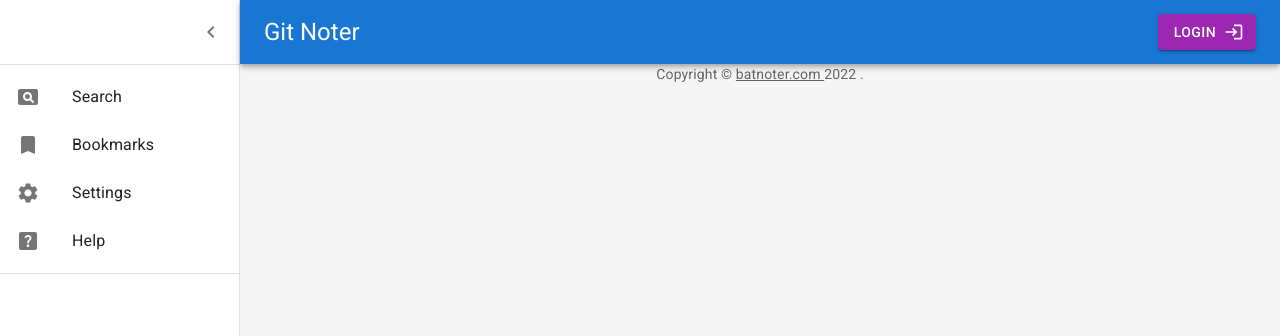
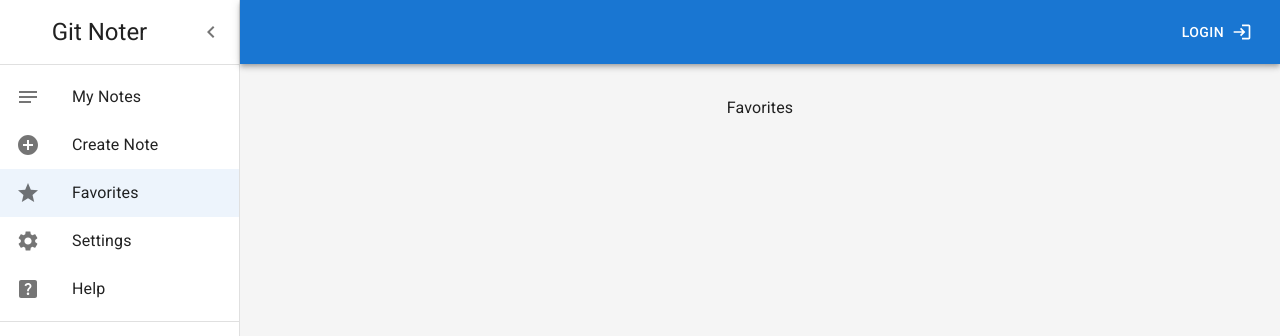
Before and after one commit to Vincent04049/MUI, a React (Create React App) app: page /favorites in a window 1280 px wide. Shown: the top 336 px of the page. Built offline with nearby package versions, Linux system fonts and the light colour scheme.

Commit message:
Setup react router

```diff
--- a/package.json
+++ b/package.json
@@ -20,6 +20,7 @@
     "react": "^17.0.2",
     "react-dom": "^17.0.2",
     "react-redux": "^7.2.6",
+    "react-router-dom": "^6.2.2",
     "react-scripts": "5.0.0",
     "sass": "^1.49.9",
     "typescript": "~4.1.5"
--- a/src/App.tsx
+++ b/src/App.tsx
@@ -1,11 +1,14 @@
 import React from 'react';
+import { BrowserRouter } from 'react-router-dom';
 import './App.scss';
 import Main from './components/Main';
 
 function App() {
   return (
     <div className="App">
-      <Main />
+      <BrowserRouter>
+        <Main />
+      </BrowserRouter>
     </div>
   );
 }
--- a/src/components/AppBar.tsx
+++ b/src/components/AppBar.tsx
@@ -1,10 +1,10 @@
-import { Login, Logout, Menu } from '@mui/icons-material'
-import { Toolbar, IconButton, Typography, Button, styled, Avatar } from '@mui/material'
+import { Login as LoginIcon, Menu as MenuIcon } from '@mui/icons-material';
+import { Avatar, Box, Button, CircularProgress, IconButton, Menu, MenuItem, styled, Toolbar } from '@mui/material';
 import MuiAppBar, { AppBarProps as MuiAppBarProps } from '@mui/material/AppBar';
+import React from 'react';
+import { User, UserStatus } from '../reducer/user/userSlice';
+import { DRAWER_WIDTH } from './AppDrawer';
 
-import React from 'react'
-import { User } from '../reducer/user/userSlice';
-import { DRAWER_WIDTH } from './AppDrawer';
 
 interface AppBarProps extends MuiAppBarProps {
   open?: boolean;
@@ -12,56 +12,56 @@ interface AppBarProps extends MuiAppBarProps {
 
 interface Props {
   user: User | null
-  logoutHandler: () => void
+  userStatus: UserStatus
+  setUserStatus: (userStatus: UserStatus) => void
+  handleLogout: () => void
   isOpen: boolean
   toggleDrawer: (isOpen: boolean) => void
 }
 
-const AppBarComponent = styled(MuiAppBar, {
-  shouldForwardProp: (prop) => prop !== 'open',
-})<AppBarProps>(({ theme, open }) => ({
-  zIndex: theme.zIndex.drawer + 1,
-  transition: theme.transitions.create(['width', 'margin'], {
+const AppBarComponent = styled(MuiAppBar, { shouldForwardProp: (prop) => prop !== 'open' })<AppBarProps>(({ theme, open }) => ({
+  zIndex: theme.zIndex.drawer + 1, transition: theme.transitions.create(['width', 'margin'], {
     easing: theme.transitions.easing.sharp,
     duration: theme.transitions.duration.leavingScreen,
-  }),
-  ...(open && {
-    marginLeft: DRAWER_WIDTH,
-    width: `calc(100% - ${DRAWER_WIDTH}px)`,
+  }), ...(open && {
+    marginLeft: DRAWER_WIDTH, width: `calc(100% - ${DRAWER_WIDTH}px)`,
     transition: theme.transitions.create(['width', 'margin'], {
-      easing: theme.transitions.easing.sharp,
-      duration: theme.transitions.duration.enteringScreen,
+      easing: theme.transitions.easing.sharp, duration: theme.transitions.duration.enteringScreen,
     }),
   }),
 }));
 
-const AppBar: React.FC<Props> = ({ user, logoutHandler, isOpen, toggleDrawer }) => {
-  return (
-    <AppBarComponent position="absolute" open={isOpen}>
-      <Toolbar
-        sx={{
-          pr: '24px', // keep right padding when drawer closed
-        }}>
+const AppBar: React.FC<Props> = ({ user, userStatus, setUserStatus, handleLogout, isOpen, toggleDrawer }) => {
+  const isLoading = userStatus === UserStatus.LOADING
+  const [anchorEl, setAnchorEl] = React.useState<null | HTMLElement>(null);
+
+  const handleMenu = (event: React.MouseEvent<HTMLElement>) => {
+    setAnchorEl(event.currentTarget);
+  };
+
+  const handleClose = () => {
+    setAnchorEl(null);
+  };
+
+  return (<AppBarComponent position="absolute" open={isOpen}>
+    <Toolbar sx={{ pr: '24px', /* keep right padding when drawer closed */ }}>
       <IconButton edge="start" color="inherit" aria-label="open drawer" onClick={() => toggleDrawer(isOpen)}
-          sx={{
-            marginRight: '36px',
-            ...(isOpen && { display: 'none' }),
-          }}>
-          <Menu />
+        sx={{ marginRight: '36px', ...(isOpen && { display: 'none' }), }}>
+        <MenuIcon />
       </IconButton>
-        <Typography align="left" component="h1" variant="h5" color="inherit" noWrap sx={{ flexGrow: 1 }}>
-          Git Noter
-        </Typography>
-        {user == null ?
-          <Button variant="contained" color="secondary" href="/api/v1/oauth2/login/github" endIcon={<Login />}>
-            Login
-          </Button>
+      <Box sx={{ flexGrow: 1 }}></Box> {user == null ?
+        (!isLoading ? <Button color="inherit" href="/api/v1/oauth2/login/github" endIcon={<LoginIcon />}
+          onClick={() => setUserStatus(UserStatus.LOADING)}>Login</Button> :
+          <CircularProgress color="inherit" />)
         :
         <>
-            <Avatar sx={{ mx: 2 }} alt={user.name} src={user.avatar_url}></Avatar>
-            <Button variant="contained" color="secondary" onClick={() => logoutHandler()} endIcon={<Logout />}>
-              Logout
-            </Button>
+          <Avatar onClick={handleMenu} alt={user.name} src={user.avatar_url} sx={{ "cursor": "pointer" }}></Avatar>
+          <Menu autoFocus={false} sx={{ mt: '45px' }} id="menu-appbar" anchorEl={anchorEl} anchorOrigin={{
+            vertical: 'top', horizontal: 'right'
+          }} transformOrigin={{ vertical: 'top', horizontal: 'right', }} open={Boolean(anchorEl)} onClose={handleClose}>
+            <MenuItem onClick={handleClose}>Profile</MenuItem>
+            <MenuItem onClick={handleLogout}>Logout</MenuItem>
+          </Menu>
         </>
       }
     </Toolbar>
--- a/src/components/AppDrawer.tsx
+++ b/src/components/AppDrawer.tsx
@@ -1,7 +1,13 @@
-import { Bookmark, ChevronLeft, HelpCenter, Pageview, Settings } from '@mui/icons-material';
-import { Divider, IconButton, List, ListItemButton, ListItemIcon, ListItemText, styled, Toolbar } from '@mui/material';
+import AddCircleIcon from '@mui/icons-material/AddCircle';
+import ChevronLeftIcon from '@mui/icons-material/ChevronLeft';
+import HelpCenterIcon from '@mui/icons-material/HelpCenter';
+import NotesIcon from '@mui/icons-material/Notes';
+import SettingsIcon from '@mui/icons-material/Settings';
+import StarIcon from '@mui/icons-material/Star';
+import { Divider, IconButton, List, ListItemButton, ListItemIcon, ListItemText, styled, Toolbar, Typography } from '@mui/material';
 import MuiDrawer from '@mui/material/Drawer';
 import React from 'react';
+import { Link, useLocation } from 'react-router-dom';
 import { User } from '../reducer/user/userSlice';
 
 
@@ -39,17 +45,22 @@ const Drawer = styled(MuiDrawer, { shouldForwardProp: (prop) => prop !== 'open'
 );
 
 const AppDrawer: React.FC<Props> = ({ isOpen, toggleDrawer }) => {
+  const { pathname } = useLocation();
   return (
     <Drawer variant="permanent" open={isOpen}>
       <Toolbar sx={{ display: 'flex', alignItems: 'center', justifyContent: 'flex-end', px: [1], }} >
-        <IconButton onClick={() => toggleDrawer(isOpen)}> <ChevronLeft /> </IconButton>
+        <Typography component="h1" variant="h5" color="inherit" noWrap sx={{ flexGrow: 1 }}>
+          Git Noter
+        </Typography>
+        <IconButton onClick={() => toggleDrawer(isOpen)}> <ChevronLeftIcon /> </IconButton>
       </Toolbar>
       <Divider />
       <List component="nav">
-        <ListItemButton> <ListItemIcon> <Pageview /> </ListItemIcon> <ListItemText primary="Search" /> </ListItemButton>
-        <ListItemButton> <ListItemIcon> <Bookmark /> </ListItemIcon> <ListItemText primary="Bookmarks" /> </ListItemButton>
-        <ListItemButton> <ListItemIcon> <Settings /> </ListItemIcon> <ListItemText primary="Settings" /> </ListItemButton>
-        <ListItemButton> <ListItemIcon> <HelpCenter /> </ListItemIcon> <ListItemText primary="Help" /> </ListItemButton>
+        <ListItemButton component={Link} to={"/"} selected={pathname === '/'}> <ListItemIcon> <NotesIcon /> </ListItemIcon><ListItemText primary="My Notes" /></ListItemButton>
+        <ListItemButton component={Link} to={"/new"} selected={pathname === '/new'}> <ListItemIcon> <AddCircleIcon /> </ListItemIcon><ListItemText primary="Create Note" /></ListItemButton>
+        <ListItemButton component={Link} to={"/favorites"} selected={pathname === '/favorites'}> <ListItemIcon> <StarIcon /> </ListItemIcon> <ListItemText primary="Favorites" /> </ListItemButton>
+        <ListItemButton component={Link} to={"/settings"} selected={pathname === '/settings'}> <ListItemIcon> <SettingsIcon /> </ListItemIcon><ListItemText primary="Settings" /></ListItemButton>
+        <ListItemButton component={Link} to={"/help"} selected={pathname === '/help'}> <ListItemIcon> <HelpCenterIcon /> </ListItemIcon> <ListItemText primary="Help" /> </ListItemButton>
         <Divider sx={{ my: 1 }} />
       </List>
     </Drawer>
--- /dev/null
+++ b/src/components/Editor.tsx
@@ -0,0 +1,7 @@
+import React from 'react'
+
+export const Editor = () => {
+  return (
+    <div>Editor</div>
+  )
+}
--- /dev/null
+++ b/src/components/Favorites.tsx
@@ -0,0 +1,7 @@
+import React from 'react'
+
+export const Favorites = () => {
+  return (
+    <div>Favorites</div>
+  )
+}
--- /dev/null
+++ b/src/components/Finder.tsx
@@ -0,0 +1,7 @@
+import React from 'react'
+
+export const Finder = () => {
+  return (
+    <div>Finder</div>
+  )
+}
--- a/src/components/Main.tsx
+++ b/src/components/Main.tsx
@@ -1,17 +1,21 @@
+
+import { Toolbar } from '@mui/material';
 import Box from '@mui/material/Box';
 import Container from '@mui/material/Container';
 import CssBaseline from '@mui/material/CssBaseline';
-import Link from '@mui/material/Link';
 import { createTheme, ThemeProvider } from '@mui/material/styles';
-import Typography from '@mui/material/Typography';
 import * as React from 'react';
 import { useEffect } from 'react';
+import { Route, Routes } from 'react-router-dom';
 import { useAppDispatch, useAppSelector } from '../app/hooks';
-import { getUserProfileAsync, logout, selectUser } from '../reducer/user/userSlice';
+import { getUserProfileAsync, selectUser, selectUserStatus, userLoading, userLogout } from '../reducer/user/userSlice';
 import AppBar from './AppBar';
 import AppDrawer from './AppDrawer';
+import { Editor } from './Editor';
+import { Favorites } from './Favorites';
+import { Finder } from './Finder';
 
-function MainContent() {
+const Main = () => {
   const dispatch = useAppDispatch();
   useEffect(() => {
     dispatch(getUserProfileAsync())
@@ -21,29 +25,32 @@ function MainContent() {
   const toggleDrawer = (open: boolean) => {
     setOpen(!open);
   };
-  const logoutHandler = () => {
-    dispatch(logout())
+  const handleLogout = () => {
+    dispatch(userLogout())
   }
   const user = useAppSelector(selectUser);
+  const userStatus = useAppSelector(selectUserStatus);
+  const setUserStatus = () => {
+    dispatch(userLoading())
+  }
 
   return (
     <ThemeProvider theme={createTheme()}>
       <Box sx={{ display: 'flex' }}>
         <CssBaseline />
-        <AppBar logoutHandler={logoutHandler} user={user} isOpen={open} toggleDrawer={toggleDrawer} />
+        <AppBar userStatus={userStatus} setUserStatus={setUserStatus} handleLogout={handleLogout} user={user} isOpen={open} toggleDrawer={toggleDrawer} />
         <AppDrawer user={user} isOpen={open} toggleDrawer={toggleDrawer} />
-        <Box
-          component="main" sx={{
-            backgroundColor: (theme) => theme.palette.mode === 'light'
-              ? theme.palette.grey[100] : theme.palette.grey[900],
-            flexGrow: 1, height: '100vh', overflow: 'auto',
-          }}
-        >
+        <Box component="main" sx={{
+          backgroundColor: (theme) => theme.palette.mode === 'light'
+            ? theme.palette.grey[100] : theme.palette.grey[900], flexGrow: 1, height: '100vh', overflow: 'auto',
+        }}>
+          <Toolbar />
           <Container maxWidth="lg" sx={{ mt: 4, mb: 4 }}>
-            <Typography variant="body2" color="text.secondary" align="center" sx={{ pt: 4 }}>
-              {'Copyright © '} <Link color="inherit" href="https://batnoter.com/"> batnoter.com </Link>
-              {' '}{new Date().getFullYear()} {'.'}
-            </Typography>
+            <Routes>
+              <Route path="/" element={<Finder />} ></Route>
+              <Route path="/new" element={<Editor />} ></Route>
+              <Route path="/favorites" element={<Favorites />} ></Route>
+            </Routes>
           </Container>
         </Box>
       </Box>
@@ -51,6 +58,4 @@ function MainContent() {
   );
 }
 
-export default function Main() {
-  return <MainContent />;
-}
+export default Main
--- a/src/reducer/user/userSlice.tsx
+++ b/src/reducer/user/userSlice.tsx
@@ -9,14 +9,16 @@ export interface User {
   avatar_url: string
 }
 
+export enum UserStatus { LOADING, IDLE, FAIL }
+
 interface UserState {
   value: User | null
-    status: 'loading' | 'idle' | 'fail'
+  status: UserStatus
 }
 
 const initialState: UserState = {
   value: null,
-    status: 'idle'
+  status: UserStatus.IDLE
 }
 
 export const getUserProfileAsync = createAsyncThunk(
@@ -32,31 +34,35 @@ export const userSlice = createSlice({
   name: "user",
   initialState,
   reducers: {
-        login: (state, action: PayloadAction<User | null>) => {
-            state.value = action.payload
+    userLogin: (state, action: PayloadAction<User | null>) => {
+      state.value = action.payload;
     },
-        logout: (state) => {
-            state.value = null
-            localStorage.removeItem("token")
-        }
+    userLoading: (state) => {
+      state.status = UserStatus.LOADING;
+    },
+    userLogout: (state) => {
+      state.value = null;
+      localStorage.removeItem("token");
+    },
   },
   extraReducers: (builder) => {
     builder
       .addCase(getUserProfileAsync.pending, (state) => {
-                state.status = 'loading';
+        state.status = UserStatus.LOADING;
       })
       .addCase(getUserProfileAsync.fulfilled, (state, action) => {
-                state.status = 'idle';
+        state.status = UserStatus.IDLE;
         state.value = action.payload;
       })
       .addCase(getUserProfileAsync.rejected, (state) => {
-                state.status = 'fail';
+        state.status = UserStatus.FAIL;
         state.value = null;
         localStorage.removeItem("token")
       });
   },
 })
 
-export const { login, logout } = userSlice.actions
-export const selectUser = (state: RootState) => state.user.value
-export default userSlice.reducer
+export const { userLogin, userLoading, userLogout } = userSlice.actions;
+export const selectUser = (state: RootState) => state.user.value;
+export const selectUserStatus = (state: RootState) => state.user.status;
+export default userSlice.reducer;
```
Also changed, not shown: 2 other files (tests, documents, lock files or other folders). Lines whose indentation alone changed are shown as unchanged.
